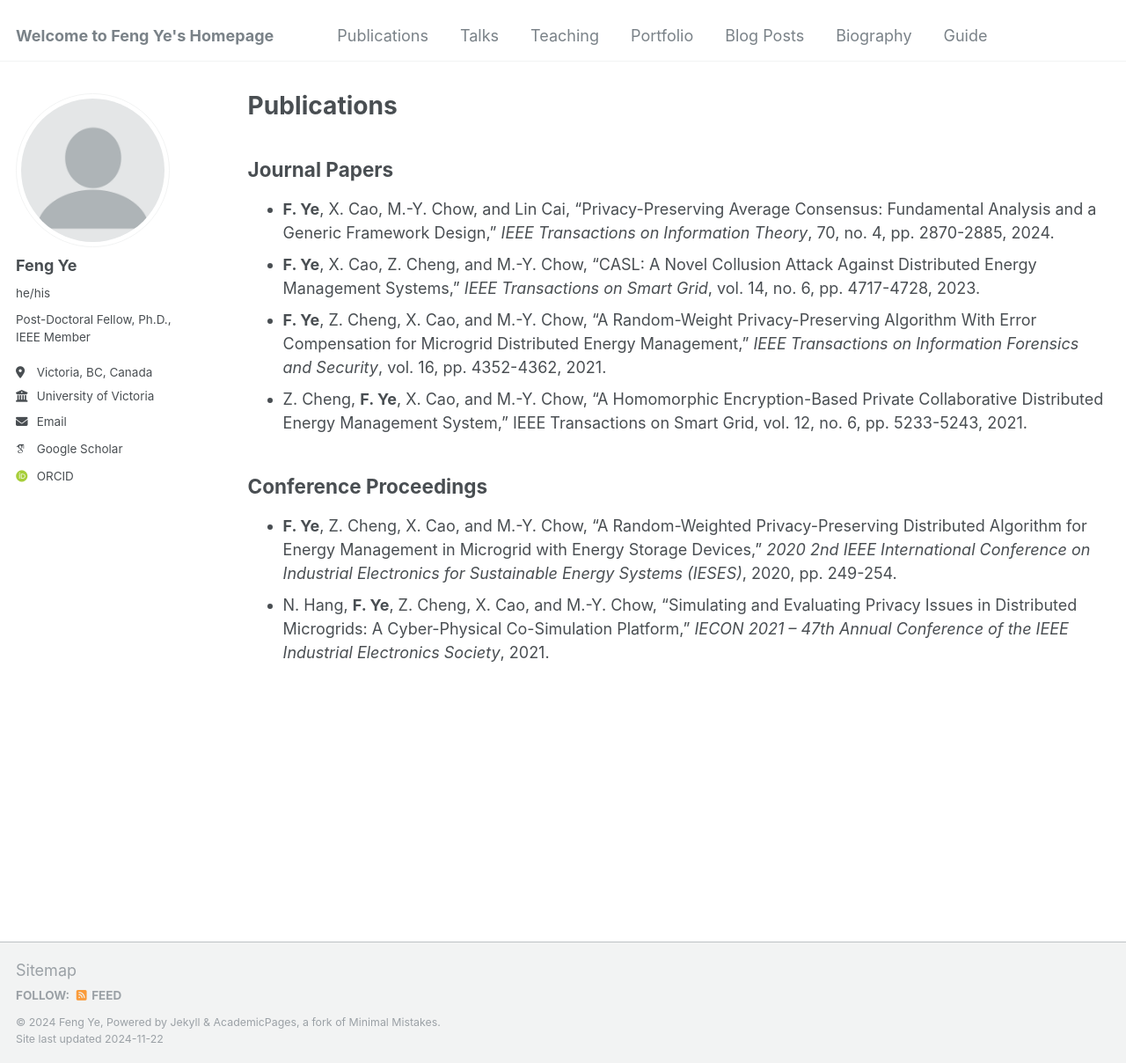
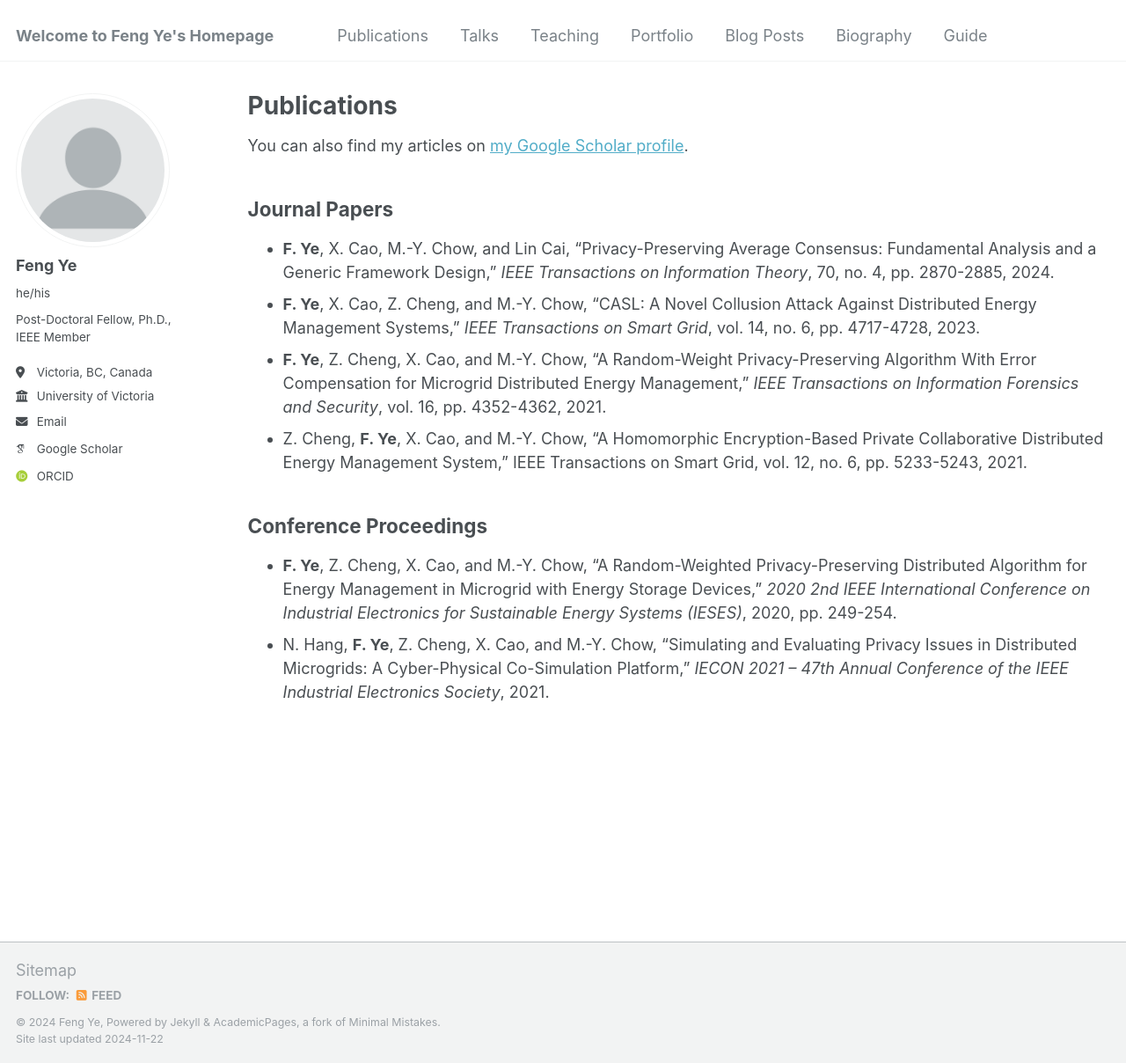
Before and after one commit to fye97/fye97, a Jekyll site: the page built from _pages/publications.md, in a window 1280 px wide and 1208 px high. Shown: the whole window at 88% size. Built offline with Jekyll 4.4.1, drawn with Linux system fonts in a browser that asks for light colours; some web fonts are replaced.

Commit message:
Update publications.md

```diff
--- a/_pages/publications.md
+++ b/_pages/publications.md
@@ -8,6 +8,8 @@ redirect_from:
 ---
 
 {% include base_path %}
+
+You can also find my articles on [my Google Scholar profile]("https://scholar.google.com/citations?user=uBZbqDsAAAAJ&hl=en").
 
 Journal Papers
 ------
```
